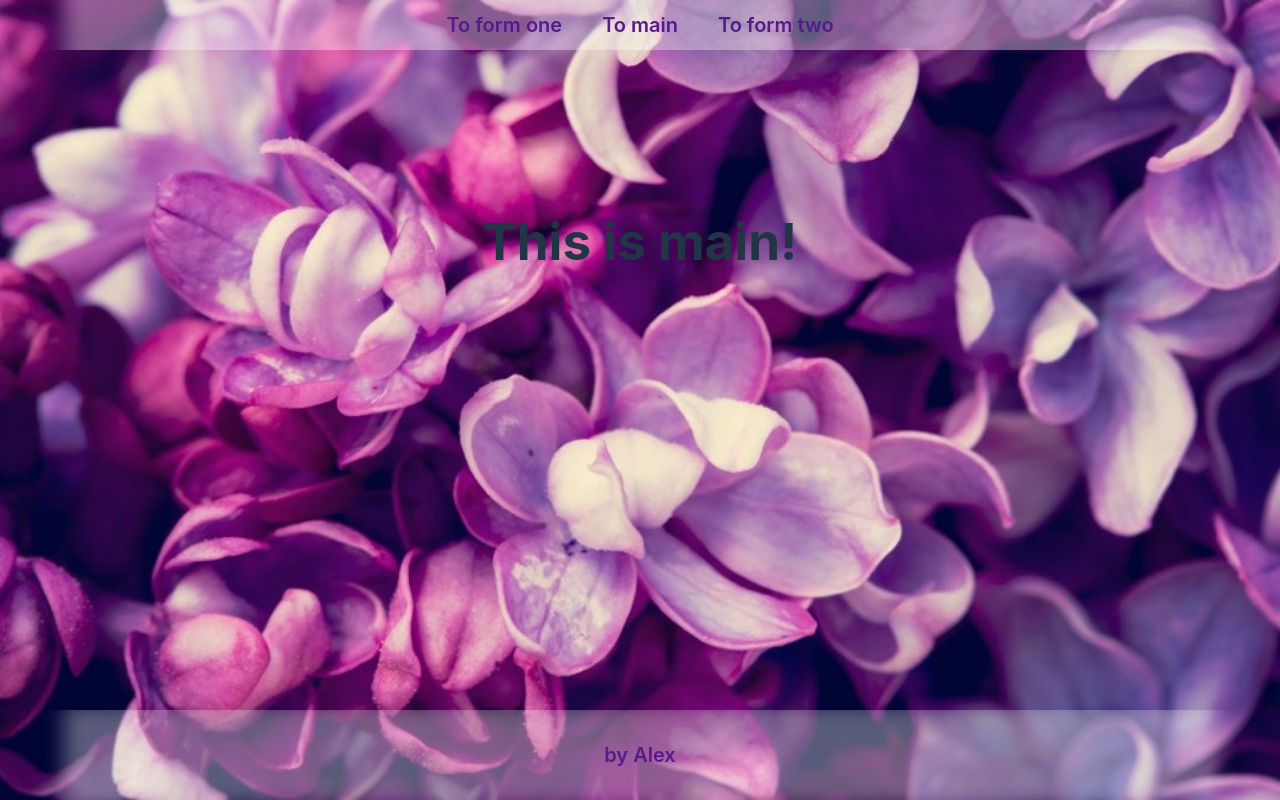
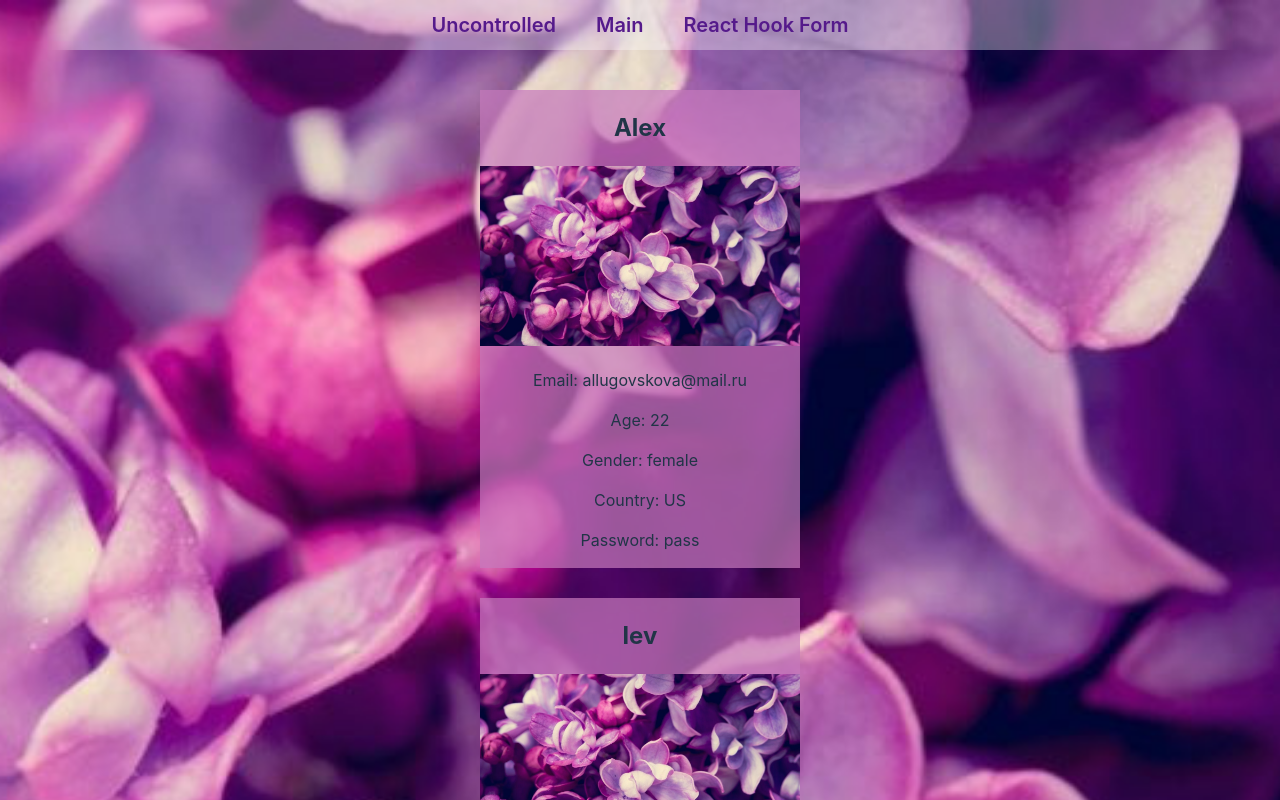
Before and after one commit to BodnarAlex/React-Form-Rss, a React (Vite) app: page / in a window 1280 px wide. Shown: the top 800 px of the page. Built offline with nearby package versions, Linux system fonts and the light colour scheme.

Commit message:
feat: add component for history

```diff
--- /dev/null
+++ b/src/components/card/Card.tsx
@@ -0,0 +1,29 @@
+import type { ReactNode } from 'react';
+
+import exampleImage from '../../assets/back.jpg';
+import styles from './styles.module.scss';
+
+interface CardProps {
+  item: {
+    name: string;
+    email: string;
+    password: string;
+    age: string;
+    gender: string;
+    country: string;
+  };
+}
+
+export function Card({ item }: CardProps): ReactNode {
+  return (
+    <div className={styles.card}>
+      <h2>{item.name}</h2>
+      <img className={styles.image} src={exampleImage} alt="example" />
+      <p>Email: {item.email}</p>
+      <p>Age: {item.age}</p>
+      <p>Gender: {item.gender}</p>
+      <p>Country: {item.country}</p>
+      <p>Password: {item.password}</p>
+    </div>
+  );
+}
--- /dev/null
+++ b/src/components/card/styles.module.scss
@@ -0,0 +1,9 @@
+.card {
+  width: 320px;
+  max-width: 350px;
+  background-color: var(--opacity-color);
+}
+
+.image {
+  width: 100%;
+}
--- a/src/components/header/Header.tsx
+++ b/src/components/header/Header.tsx
@@ -8,9 +8,9 @@ export function Header(): ReactNode {
     <header className={styles.header}>
       <div className={styles.blur}>
         <nav className={styles.links}>
-          <Link to="/form-one/">To form one</Link>
-          <Link to="/">To main</Link>
-          <Link to="/form-two/">To form two</Link>
+          <Link to="/form-one/">Uncontrolled</Link>
+          <Link to="/">Main</Link>
+          <Link to="/form-two/">React Hook Form</Link>
         </nav>
       </div>
     </header>
--- a/src/components/result/Result.tsx
+++ b/src/components/result/Result.tsx
@@ -1,11 +1,29 @@
 import type { ReactNode } from 'react';
 
+import { Card } from '../card/Card';
 import styles from './styles.module.scss';
 
+const result = [
+  {
+    index: 'a1',
+    name: 'Alex',
+    email: 'allugovskova@mail.ru',
+    password: 'pass',
+    age: '22',
+    gender: 'female',
+    country: 'US',
+  },
+  { index: 'a2', name: 'lev', email: 'lev@mail.ru', password: 'pass', age: '20', gender: 'male', country: 'US' },
+  { index: 'a2', name: 'lev', email: 'lev@mail.ru', password: 'pass', age: '20', gender: 'male', country: 'US' },
+];
 export function Result(): ReactNode {
   return (
     <main className="main">
-      <h1 className={styles.title}>This is main!</h1>
+      <div className={styles.container}>
+        {result.map((item) => (
+          <Card key={item.index} item={item} />
+        ))}
+      </div>
     </main>
   );
 }
--- a/src/components/result/styles.module.scss
+++ b/src/components/result/styles.module.scss
@@ -1,3 +1,8 @@
-.title {
-  margin: 0 auto;
+.container {
+  display: flex;
+  flex-flow: column nowrap;
+  gap: 30px;
+  justify-content: start;
+  align-items: center;
+  margin-bottom: 50px;
 }
```
